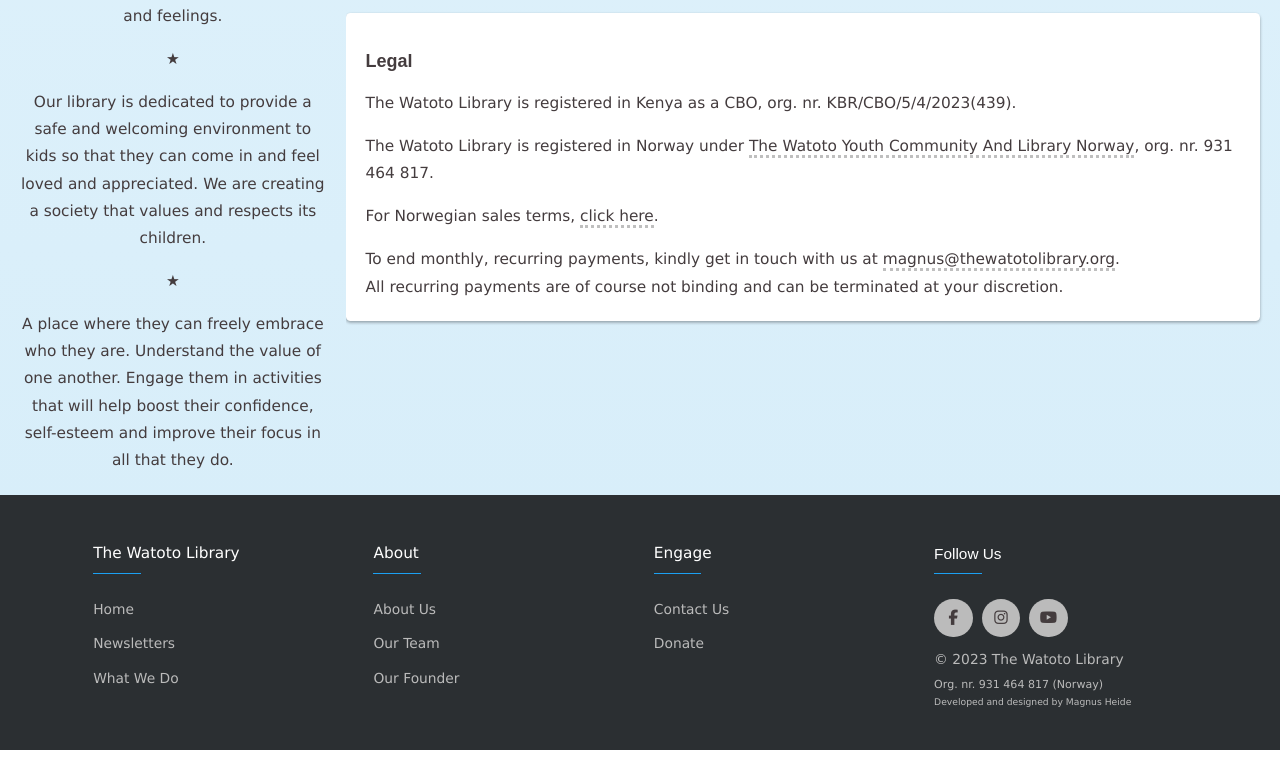
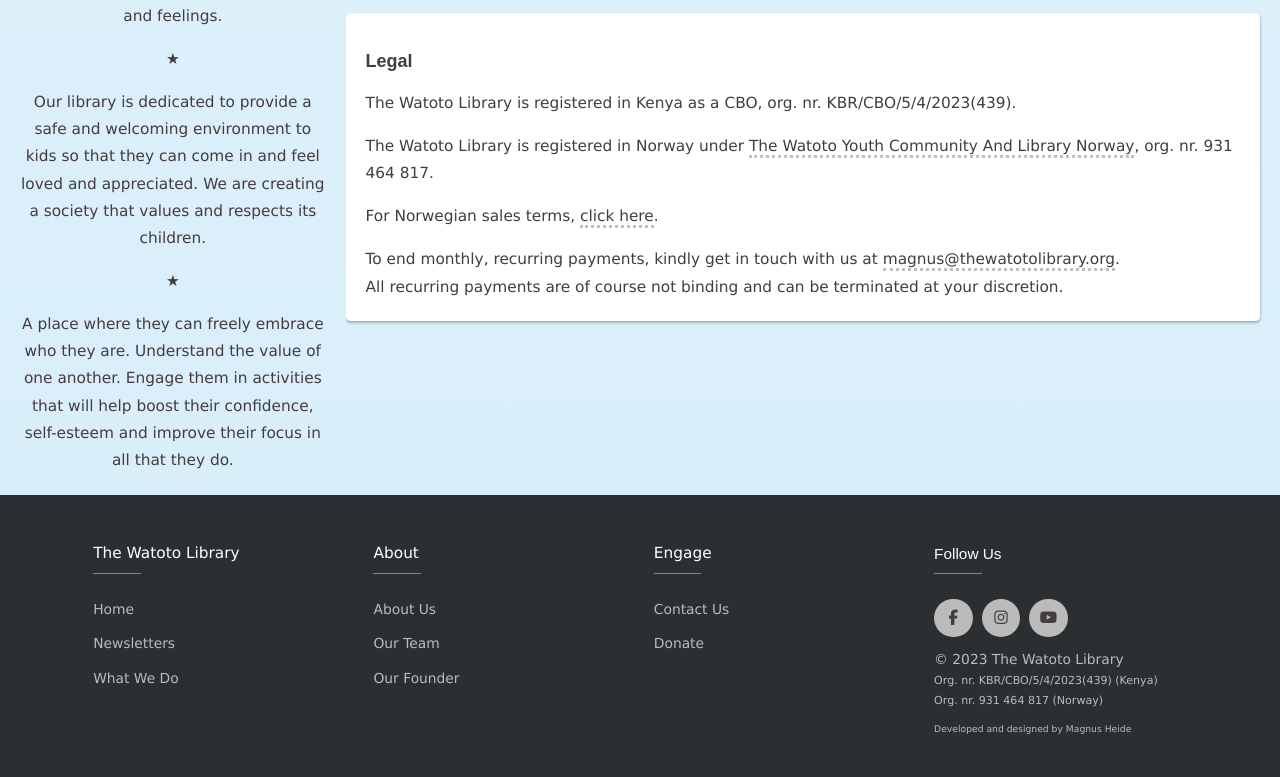
Before and after one commit to magnusmoeheide/the-watoto-library, a React (Create React App) app: page /donate in a window 1280 px wide. Shown: the part 1258-2035 px from the top of the page. Before the commit the page ends 2008 px from the top, so only its background shows below. Built offline with nearby package versions, Linux system fonts and the light colour scheme.

Commit message:
Add kenya org to footer and change kibera article

```diff
--- a/src/components/Footer/Footer.jsx
+++ b/src/components/Footer/Footer.jsx
@@ -111,6 +111,9 @@
                   © 2023
                   <span className="notranslate"> The Watoto Library</span>
                   <br />
+                  <span className="orgnr">
+                    Org. nr. KBR/CBO/5/4/2023(439) (Kenya)
+                  </span>
                   <span className="orgnr">Org. nr. 931 464 817 (Norway)</span>
                 </p>
 
--- a/src/index.css
+++ b/src/index.css
@@ -1352,7 +1352,7 @@
 .footer-col ul li .developed {
 line-height: 0;
 font-size: 0.6em;
-margin-top: 0.7em;
+margin-top: 2em;
 }
 
 .footer-col ul li .adminLoginLink {
@@ -1387,6 +1387,8 @@
 
 .orgnr {
   font-size: 0.8em;
+  white-space: nowrap;
+  display: block;
 }
 
 /*responsive*/
@@ -1962,6 +1964,7 @@
 .partners-section h2 {
   margin-bottom: 0;
   margin-top: 1.2em;
+  user-select: none;
 }
 
 .partners-list {
```
